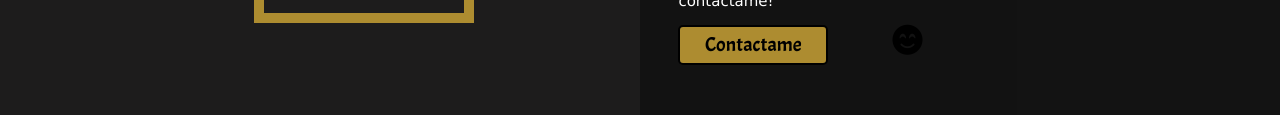
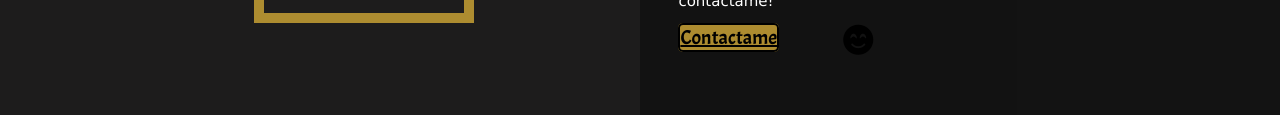
Before and after one commit to jandro15951/Portafolio, a plain HTML site: page index.html in a window 1280 px wide. Shown: the part 1278-1393 px from the top of the page. Drawn offline with Linux system fonts and the light colour scheme.

Commit message:
Update index.html

```diff
--- a/index.html
+++ b/index.html
@@ -115,7 +115,7 @@
 
 
                 <div>
-                    <button click="responderChat(1)" href="mailto:jandro15951@gmail.com" class="btnContacto">Contactame</button>
+                    <a click="responderChat(1)" href="mailto:jandro15951@gmail.com" class="btnContacto">Contactame</a>
                     <i class="fas fa-smile-beam feliz"></i>
                 </div>
 
```
